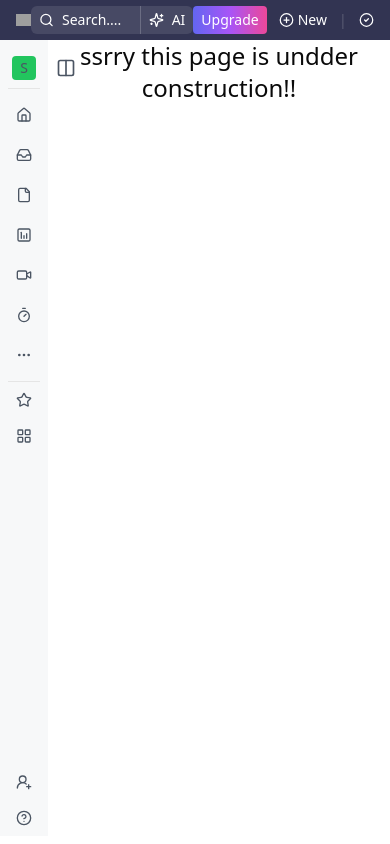
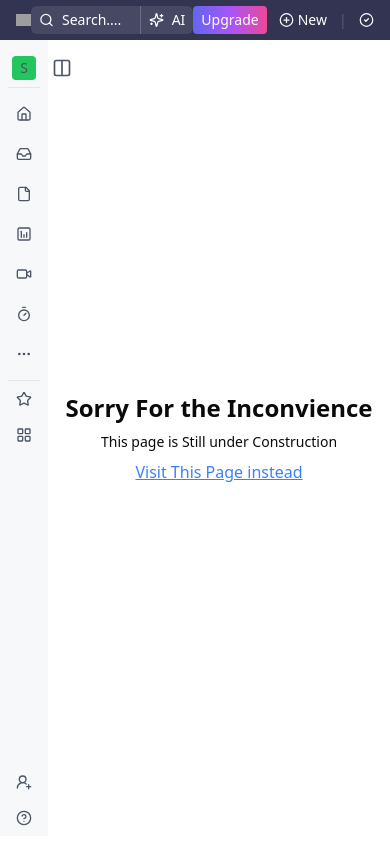
Before and after one commit to shubhdevelop/clickup-clone, a React (Vite) app: page /Dashboard in a window 390 px wide. Shown: the top 844 px of the page. Built offline with nearby package versions, Linux system fonts and the light colour scheme; grey boxes are pictures that could not be loaded.

Commit message:
Add Navlink to the side bar, Fixed Table and responsiveness

```diff
--- a/src/Components/Docs/DocLayout.tsx
+++ b/src/Components/Docs/DocLayout.tsx
@@ -6,10 +6,10 @@ import WikiItem from './WikiItem';
 
 function DocLayout() {
   return (
-    <div className="w-[100%] h-full  overflow-hidden">
+    <div className="w-[100%] h-full  overflow-y-scroll">
       <TopSection />
-      <div className="p-10 flex flex-col gap-5 overflow-x-scroll ">
-        <div className="grid lg:grid-cols-3 grid-cols-2 gap-3 w-full ">
+      <div className="p-10 flex flex-col gap-5 overflow-y-scroll ">
+        <div className="grid lg:grid-cols-3 grid-cols-1 gap-3 w-full ">
           <Card title="Recent" description="Your Recently Open docs will show here" />
           <Card title="Favorites" description="Your Favorites Docs will show here." />
           <Card title="Created by Me" description="Docs Created by you will be shown here." />
--- a/src/Components/Docs/Filter.tsx
+++ b/src/Components/Docs/Filter.tsx
@@ -8,7 +8,7 @@ function Filter() {
 
   return (
     <div className="w-full flex justify-between items-center">
-      <div className="justify-center items-center flex gap-1 text-sm">
+      <div className="justify-center items-center flex lg:gap-1 lg:text-sm text-xs gap-0">
         <div className={active === 'all' ? `border-b-2 border-purple-600` : ''} onClick={() => setActive('all')}>
           <div className="py-1 rounded-md px-2 hover:bg-gray-200 cursor-pointer text-gray-600  ">All</div>
         </div>
--- a/src/Components/Docs/Table.tsx
+++ b/src/Components/Docs/Table.tsx
@@ -8,18 +8,18 @@ export default function Table() {
     <div className="w-full h-96 overflow-y-scroll overflow-x-auto">
       <table className="w-full relative">
         {/* Table Heading */}
-        <tr className="flex justify-between items-center flex-row text-xs  text-gray-600 border-y-[1px] sticky top-0 left-0 bg-white">
+        <tr className="flex justify-between items-center flex-row text-xs  z-50 text-gray-600 border-y-[1px] sticky top-0 left-0 bg-white">
           <th className=" text-left font-normal  py-2 pl-6 cursor-pointer border-y-none flex absolute justify-center items-center ">
             <input
               type="checkbox"
               name=""
               id=""
-              className="absolute right-8 z-1000"
+              className="absolute left-3 z-50"
               checked={isAllSelected}
               onChange={() => setIsAllSelected((prev) => !prev)}
             />
           </th>
-          <th className="w-full  text-left font-normal hover:bg-gray-200 py-2 pl-2 cursor-pointer">Name</th>
+          <th className="w-full  text-left font-normal hover:bg-gray-200 py-2 cursor-pointer pl-10">Name</th>
           <th className="w-full  text-left font-normal hover:bg-gray-200 py-2 pl-2 cursor-pointer">Location</th>
           <th className="w-full  text-left font-normal hover:bg-gray-200 py-2 pl-2 cursor-pointer">Tags </th>
           <th className="w-full  text-left font-normal hover:bg-gray-200 py-2 pl-2 cursor-pointer ">Date Updated</th>
--- a/src/Components/Docs/TopSection.tsx
+++ b/src/Components/Docs/TopSection.tsx
@@ -2,7 +2,7 @@ import { ChevronDown, File, Search } from 'lucide-react';
 
 function TopSection() {
   return (
-    <div className=" flex justify-between items-center w-full px-1  text-sm border-b-[1px]  pl-10 pr-1">
+    <div className=" flex justify-between items-center w-full px-1  text-sm border-b-[1px]  pl-10 pr-1 sticky top-0 bg-white">
       <div className="flex justify-center items-center gap-2 font-light">
         <File size={15} />
         <p>Docs</p>
--- a/src/Components/SiderBar/Sidebar.tsx
+++ b/src/Components/SiderBar/Sidebar.tsx
@@ -21,6 +21,7 @@ import {
   Video,
 } from 'lucide-react';
 import { useState } from 'react';
+import { NavLink } from 'react-router-dom';
 
 const Sidebar = () => {
   const [isCollapsed, setIsCollapsed] = useState<boolean>(true);
@@ -30,21 +31,21 @@ const Sidebar = () => {
       className={`flex flex-col h-full justify-between  bg-[#f7f8f9] pt-2 pr-2 pl-2 font-normal text-gray-600 ${isCollapsed ? 'w-12' : 'w-72'}`}
     >
       <div>
-        <div className="flex justify-between items-center w-full px-1 py-1 text-sm border-b-[1px] ">
+        <div className="flex justify-between h-10 items-center w-full px-1 py-1 text-sm border-b-[1px] ">
           {isCollapsed ? (
             <div className="p-3 my-1 rounded-sm bg-green-500 h-5 w-5 flex justify-center items-center gap-1  cursor-pointer">
               S
             </div>
           ) : (
-            <div className="flex  cursor-pointer p-2 rounded-md justify-between items-center gap-1 hover:bg-gray-200 w-[80%]">
-              <div className="p-3  rounded-sm bg-green-500 h-5 w-5 flex justify-center items-center gap-1"> S </div>
+            <div className="flex  cursor-pointer px-2 py-1 rounded-md justify-between items-center gap-1 hover:bg-gray-200 w-[80%]">
+              <div className="p-3 rounded-sm bg-green-500/[.3] h-5 w-5 flex justify-center items-center gap-1"> S </div>
               {isCollapsed ? null : <p className="w-full font-medium text-xm">Shubham's Work..</p>}
 
               <ChevronDown width={15} />
             </div>
           )}
           <div
-            className={`cursor-pointer hover:bg-gray-200 rounded-md p-2 ${isCollapsed ? 'absolute left-12' : ''}`}
+            className={`cursor-pointer hover:bg-gray-200 rounded-md p-1 ${isCollapsed ? 'absolute left-12 z-50' : ''}`}
             onClick={() => setIsCollapsed((prev) => !prev)}
           >
             <Columns2 size={20} />
@@ -53,46 +54,71 @@ const Sidebar = () => {
 
         {/* Navlinks */}
         <div className="py-2 flex flex-col gap-1 border-b-[1px]">
-          <div className="w-auto flex items-center justify-start px-2 py-2 gap-2 text-gray-600 text-sm hover:bg-gray-200 cursor-pointer rounded-md">
+          <NavLink
+            to="/home"
+            className="w-auto flex items-center justify-start px-2 py-2 gap-2 text-gray-600 text-sm hover:bg-gray-200 cursor-pointer rounded-md"
+          >
             <Home size={20} strokeWidth="2" />
             {isCollapsed ? null : <p>Home</p>}
-          </div>
-          <div className="w-full flex items-center justify-start px-2 py-2 gap-2 text-gray-600 text-sm hover:bg-gray-200 cursor-pointer rounded-md">
+          </NavLink>
+          <NavLink
+            to="/inbox"
+            className="w-full flex items-center justify-start px-2 py-2 gap-2 text-gray-600 text-sm hover:bg-gray-200 cursor-pointer rounded-md"
+          >
             <Inbox size={20} strokeWidth="2" />
             {isCollapsed ? null : <p>Inbox</p>}
-          </div>
-          <div className="w-full flex items-center justify-start px-2 py-2 gap-2 text-gray-600 text-sm hover:bg-gray-200 cursor-pointer rounded-md">
+          </NavLink>
+          <NavLink
+            to="/docs"
+            className="w-full flex items-center justify-start px-2 py-2 gap-2 text-gray-600 text-sm hover:bg-gray-200 cursor-pointer rounded-md"
+          >
             <File size={20} strokeWidth="2" />
             {isCollapsed ? null : <p>Docs</p>}
-          </div>
-          <div
+          </NavLink>
+          <NavLink
+            to="/Dashboard"
             className="w-full flex items-center justify-sta   <DropdownMenuLabel>My Account</DropdownMenuLabel>
     <DropdownMenuSeparator />rt px-2 py-2 gap-2 text-gray-600 text-sm hover:bg-gray-200 cursor-pointer rounded-md"
           >
             <SquareKanban size={20} className="rotate-180" />
             {isCollapsed ? null : <p>Dashboard</p>}
-          </div>
-          <div className="w-full flex items-center justify-start px-2 py-2 gap-2 text-gray-600 text-sm hover:bg-gray-200 cursor-pointer rounded-md">
+          </NavLink>
+          <NavLink
+            to="/clips"
+            className="w-full flex items-center justify-start px-2 py-2 gap-2 text-gray-600 text-sm hover:bg-gray-200 cursor-pointer rounded-md"
+          >
             <Video size={20} strokeWidth="2" />
             {isCollapsed ? null : <p>Clips</p>}
-          </div>
-          <div className="w-full flex items-center justify-start px-2 py-2 gap-2 text-gray-600 text-sm hover:bg-gray-200 cursor-pointer rounded-md">
+          </NavLink>
+          <NavLink
+            to="/timesheet"
+            className="w-full flex items-center justify-start px-2 py-2 gap-2 text-gray-600 text-sm hover:bg-gray-200 cursor-pointer rounded-md"
+          >
             <Timer size={20} strokeWidth="2" />
             {isCollapsed ? null : <p>Timesheet</p>}
-          </div>
-          <div className="w-full flex items-center justify-start px-2 py-2 gap-2 text-gray-600 text-sm hover:bg-gray-200 cursor-pointer rounded-md">
+          </NavLink>
+          <NavLink
+            to="/more"
+            className="w-full flex items-center justify-start px-2 py-2 gap-2 text-gray-600 text-sm hover:bg-gray-200 cursor-pointer rounded-md"
+          >
             <MoreHorizontalIcon size={20} strokeWidth="2" />
             {isCollapsed ? null : <p>More</p>}
-          </div>
+          </NavLink>
         </div>
         {isCollapsed ? (
           <div>
-            <div className="w-full flex items-center justify-start px-2 py-2 gap-2 text-gray-600 text-sm hover:bg-gray-200 cursor-pointer rounded-md">
+            <NavLink
+              to="/favorites"
+              className="w-full flex items-center justify-start px-2 py-2 gap-2 text-gray-600 text-sm hover:bg-gray-200 cursor-pointer rounded-md"
+            >
               <Star size={20} strokeWidth="2" />
-            </div>
-            <div className="w-full flex items-center justify-start px-2 py-2 gap-2 text-gray-600 text-sm hover:bg-gray-200 cursor-pointer rounded-md">
+            </NavLink>
+            <NavLink
+              to="/spaces"
+              className="w-full flex items-center justify-start px-2 py-2 gap-2 text-gray-600 text-sm hover:bg-gray-200 cursor-pointer rounded-md"
+            >
               <LucideLayoutGrid size={20} strokeWidth="2" />
-            </div>
+            </NavLink>
           </div>
         ) : (
           <div className=" mt-2">
@@ -121,40 +147,62 @@ const Sidebar = () => {
               </div>
             </div>
             <div className="p-1 mt-2">
-              <div className="w-full flex items-center justify-start px-2 py-2 gap-2 text-gray-600 text-sm hover:bg-gray-200 cursor-pointer rounded-md">
+              <NavLink
+                to="/everything"
+                className="w-full flex items-center justify-start px-2 py-2 gap-2 text-gray-600 text-sm hover:bg-gray-200 cursor-pointer rounded-md"
+              >
                 <ShipWheel size={20} strokeWidth="2" />
                 <p>Everything</p>
-              </div>{' '}
-              <div className="w-full flex items-center justify-start px-2 py-2 gap-2 text-gray-600 text-sm hover:bg-gray-200 cursor-pointer rounded-md">
+              </NavLink>{' '}
+              <NavLink
+                to="/all-spaces"
+                className="w-full flex items-center justify-start px-2 py-2 gap-2 text-gray-600 text-sm hover:bg-gray-200 cursor-pointer rounded-md"
+              >
                 <LucideLayoutGrid size={20} strokeWidth="2" />
                 <p>View all Spaces</p>
-              </div>{' '}
-              <div className="w-full flex items-center justify-start px-2 py-2 gap-2 text-gray-600 text-sm hover:bg-gray-200 cursor-pointer rounded-md">
+              </NavLink>{' '}
+              <NavLink
+                to="/create-spaces"
+                className="w-full flex items-center justify-start px-2 py-2 gap-2 text-gray-600 text-sm hover:bg-gray-200 cursor-pointer rounded-md"
+              >
                 <Plus size={20} strokeWidth="2" />
                 <p>Create Spaces</p>
-              </div>
+              </NavLink>
             </div>
           </div>
         )}
       </div>
       {isCollapsed ? (
         <div>
-          <div className="w-full flex items-center justify-start px-2 py-2 gap-2 text-gray-600 text-sm hover:bg-gray-200 cursor-pointer rounded-md">
+          <NavLink
+            to="/invite"
+            className="w-full flex items-center justify-start px-2 py-2 gap-2 text-gray-600 text-sm hover:bg-gray-200 cursor-pointer rounded-md"
+          >
             <UserRoundPlus size={20} strokeWidth="2" />
-          </div>
-          <div className="w-full flex items-center justify-start px-2 py-2 gap-2 text-gray-600 text-sm hover:bg-gray-200 cursor-pointer rounded-md">
+          </NavLink>
+          <NavLink
+            to="/help"
+            className="w-full flex items-center justify-start px-2 py-2 gap-2 text-gray-600 text-sm hover:bg-gray-200 cursor-pointer rounded-md"
+          >
             <HelpCircle size={20} strokeWidth="2" />
-          </div>
+          </NavLink>
         </div>
       ) : (
         <div className="w-full flex flex-row justify-center items-center  text-sm border-t-[.5px]">
-          <div className="flex justify-center p-2 items-center w-full border-r-[1px] gap-1 hover:bg-gray-200 cursor-pointer">
+          <NavLink
+            to="/invite"
+            className="flex justify-center p-2 items-center w-full border-r-[1px] gap-1 hover:bg-gray-200 cursor-pointer"
+          >
             <UserRoundPlus size={15} />
             Invite
-          </div>
-          <div className="flex justify-center items-center w-full gap-1 p-2 hover:bg-gray-200 cursor-pointer">
+          </NavLink>
+
+          <NavLink
+            to="/help"
+            className="flex justify-center items-center w-full gap-1 p-2 hover:bg-gray-200 cursor-pointer"
+          >
             <HelpCircle size={15} /> Help
-          </div>
+          </NavLink>
         </div>
       )}
     </div>
--- a/src/Components/UnderConstruction.tsx
+++ b/src/Components/UnderConstruction.tsx
@@ -1,9 +1,16 @@
+import { Link } from 'react-router-dom';
+
 function UnderConstruction() {
   return (
-    <div>
-        <h1 className="text-2xl text-center">ssrry this page is undder construction!!</h1>
+    <div className="flex flex-col justify-center items-center gap-2 w-full">
+      <h1 className="text-2xl font-extrabold  ">Sorry For the Inconvience</h1>
+      <h3 className="text-sm">This page is Still under Construction</h3>
+
+      <Link className="underline text-blue-500" to={'/docs'}>
+        Visit This Page instead
+      </Link>
     </div>
-  )
+  );
 }
 
-export default UnderConstruction
+export default UnderConstruction;
--- a/src/main.tsx
+++ b/src/main.tsx
@@ -1,6 +1,5 @@
 import React from 'react';
 import ReactDOM from 'react-dom/client';
-import App from './App.tsx';
 import './index.css';
 import { createBrowserRouter, createRoutesFromElements, Route, RouterProvider } from 'react-router-dom';
 import UnderConstruction from './Components/UnderConstruction.tsx';
@@ -12,7 +11,7 @@ const router = createBrowserRouter(
     <Route path="/" element={<MainLayout />}>
       <Route path="*" element={<UnderConstruction />} />
       <Route path="/docs" element={<DocLayout />} />
-      <Route index element={<App />} />
+      <Route index element={<UnderConstruction />} />
     </Route>,
   ),
 );
```
Also changed, not shown: src/Components/Docs/TableItem.tsx (+5 -5 lines).
